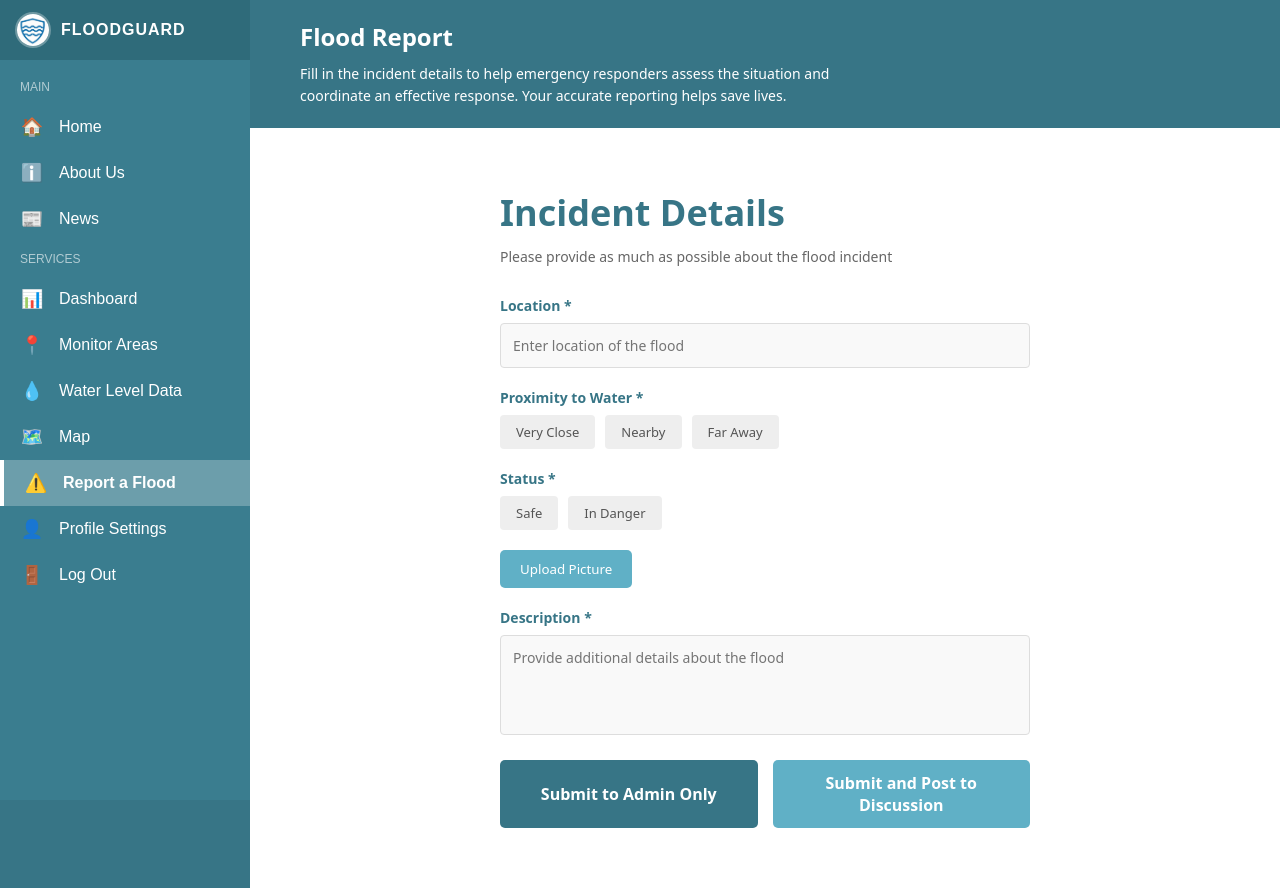
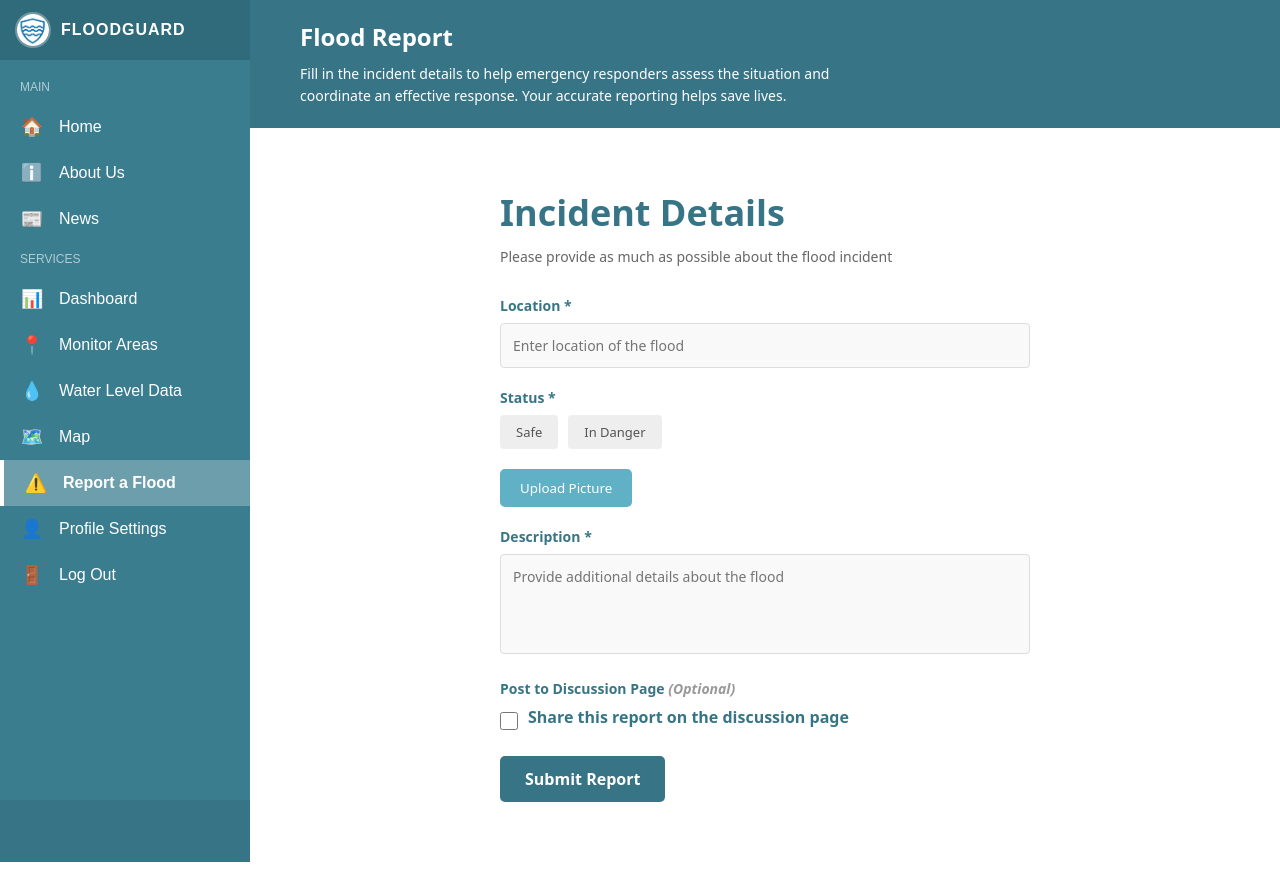
Before and after one commit to Germenio5/FloodGuard, a PHP site: page /views/user-report-flood.php in a window 1280 px wide. After the commit the page ends 862 px from the top, so only its background shows below. Run offline with PHP 8.4, Linux system fonts and the light colour scheme.

Commit message:
report database

```diff
--- a/assets/css/userreportflood.css
+++ b/assets/css/userreportflood.css
@@ -124,9 +124,9 @@ textarea {
 }
 
         .badge.active {
-    background-color: #007bff;
+            background-color: #377586;
             color: white;
-    border-color: #007bff;
+            border-color: #377586bd;
         }
         .alert {
             padding: 15px;
@@ -140,7 +140,7 @@ textarea {
         }
         .alert-error {
             background-color: #f8d7da;
-    color: #721c24;
+            color: #377586;
             border: 1px solid #f5c6cb;
         }
         .file-input-wrapper {
@@ -155,25 +155,29 @@ textarea {
         input[type="file"] {
             display: none;
         }
-.submit-buttons {
+        .checkbox-group {
             display: flex;
-    gap: 15px;
-    margin-top: 20px;
+            flex-direction: column;
+            gap: 10px;
         }
-.submit-btn {
-    flex: 1;
+        .checkbox-item {
+            display: flex;
+            align-items: center;
+            gap: 10px;
         }
-.submit-btn-admin {
-    background-color: #377586;
+        .checkbox-item input[type="checkbox"] {
+            width: 18px;
+            height: 18px;
+            cursor: pointer;
         }
-.submit-btn-admin:hover {
-    background-color: #2a5c6a;
+        .checkbox-item label {
+            cursor: pointer;
+            font-size: 16px;
         }
-.submit-btn-discussion {
-    background-color: #60B0C6;
-}
-.submit-btn-discussion:hover {
-    background-color: #5499ad;
+        .optional-label {
+            font-size: 14px;
+            color: #999;
+            font-style: italic;
         }
 
 /* --- RESPONSIVE FOR MOBILE --- */
--- a/assets/js/admin-flood-report.js
+++ b/assets/js/admin-flood-report.js
@@ -20,10 +20,6 @@ function viewReport(report) {
         <div class="detail-row">
             <div class="detail-label">Location:</div>
             <div class="detail-value">${report.name}</div>
-        </div>
-        <div class="detail-row">
-            <div class="detail-label">Proximity to Water:</div>
-            <div class="detail-value">${report.proximity}</div>
         </div>
         <div class="detail-row">
             <div class="detail-label">Status:</div>
--- a/controllers/admin-report-log-controller.php
+++ b/controllers/admin-report-log-controller.php
@@ -8,9 +8,9 @@ $sql = "SELECT
             location as area,
             status,
             DATE_FORMAT(created_at, '%Y-%m-%d %H:%i:%s') as last_updated,
-            proximity,
             photo,
-            description
+            description,
+            post_to_discussion
         FROM flood_reports
         ORDER BY created_at DESC";
 
--- a/views/user-report-flood.php
+++ b/views/user-report-flood.php
@@ -7,10 +7,9 @@ $error_message = '';
 
 if ($_SERVER['REQUEST_METHOD'] == 'POST') {
     $location = $conn->real_escape_string($_POST['location']);
-    $proximity = $conn->real_escape_string($_POST['proximity']);
     $status = $conn->real_escape_string($_POST['status']);
     $description = $conn->real_escape_string($_POST['description']);
-    $submission_type = $conn->real_escape_string($_POST['submission_type']); // 'admin' or 'discussion'
+    $post_to_discussion = isset($_POST['post_to_discussion']) ? 1 : 0;
 
     $photo_path = null;
 
@@ -41,18 +40,14 @@ if ($_SERVER['REQUEST_METHOD'] == 'POST') {
 
     // Insert into database
     if (empty($error_message)) {
-        $sql = "INSERT INTO flood_reports (location, proximity, status, photo, description, submission_type, created_at)
-                VALUES (?, ?, ?, ?, ?, ?, NOW())";
+        $sql = "INSERT INTO flood_reports (location, status, photo, description, post_to_discussion, created_at)
+                VALUES (?, ?, ?, ?, ?, NOW())";
 
         $stmt = $conn->prepare($sql);
-        $stmt->bind_param("ssssss", $location, $proximity, $status, $photo_path, $description, $submission_type);
+        $stmt->bind_param("ssssi", $location, $status, $photo_path, $description, $post_to_discussion);
 
         if ($stmt->execute()) {
-            if ($submission_type == 'discussion') {
-                $success_message = "Flood report posted to discussion page successfully!";
-            } else {
-                $success_message = "Flood report submitted to admin successfully!";
-            }
+            $success_message = "Flood report submitted successfully!";
         } else {
             $error_message = "Error: " . $stmt->error;
         }
@@ -90,21 +85,9 @@ if ($_SERVER['REQUEST_METHOD'] == 'POST') {
             <?php endif; ?>
 
             <form action="" method="POST" enctype="multipart/form-data" id="floodReportForm">
-                <input type="hidden" name="submission_type" id="submissionType">
-
                 <div class="form-group">
                     <label>Location *</label>
                     <input type="text" name="location" placeholder="Enter location of the flood" class="text-input" required />
-                </div>
-
-                <div class="form-group">
-                    <label>Proximity to Water *</label>
-                    <input type="hidden" name="proximity" id="proximityInput" required>
-                    <div class="badge-group">
-                        <button type="button" class="badge proximity-btn" data-value="Very Close">Very Close</button>
-                        <button type="button" class="badge proximity-btn" data-value="Nearby">Nearby</button>
-                        <button type="button" class="badge proximity-btn" data-value="Far Away">Far Away</button>
-                    </div>
                 </div>
 
                 <div class="form-group">
@@ -129,14 +112,46 @@ if ($_SERVER['REQUEST_METHOD'] == 'POST') {
                     <textarea name="description" placeholder="Provide additional details about the flood" required></textarea>
                 </div>
 
-                <div class="submit-buttons">
-                    <button type="button" class="submit-btn submit-btn-admin" onclick="submitReport('admin')">Submit to Admin Only</button>
-                    <button type="button" class="submit-btn submit-btn-discussion" onclick="submitReport('discussion')">Submit and Post to Discussion</button>
+                <div class="form-group">
+                    <label>Post to Discussion Page <span class="optional-label">(Optional)</span></label>
+                    <div class="checkbox-group">
+                        <div class="checkbox-item">
+                            <input type="checkbox" name="post_to_discussion" id="postToDiscussion" value="1">
+                            <label for="postToDiscussion">Share this report on the discussion page</label>
+                        </div>
+                    </div>
                 </div>
+
+                <button type="submit" class="submit-btn">Submit Report</button>
             </form>
         </div>
     </div>
 </main>
-    <script src="../assets/js/flood-report.js"></script>
+
+<script>
+    // Status buttons
+    document.querySelectorAll('.status-btn').forEach(button => {
+        button.addEventListener('click', function() {
+            document.querySelectorAll('.status-btn').forEach(btn => btn.classList.remove('active'));
+            this.classList.add('active');
+            document.getElementById('statusInput').value = this.getAttribute('data-value');
+        });
+    });
+
+    // Display selected file name
+    function displayFileName(input) {
+        const fileName = input.files[0] ? input.files[0].name : '';
+        document.getElementById('fileName').textContent = fileName ? 'Selected: ' + fileName : '';
+    }
+
+    // Form validation
+    document.getElementById('floodReportForm').addEventListener('submit', function(e) {
+        if (!document.getElementById('statusInput').value) {
+            e.preventDefault();
+            alert('Please select Status');
+            return false;
+        }
+    });
+</script>
   </body>
 </html>
```
Also changed, not shown: views/admin-report-log.php (+2 -5 lines), uploads/698f219455793.jpg (added). Lines whose indentation alone changed are shown as unchanged.
